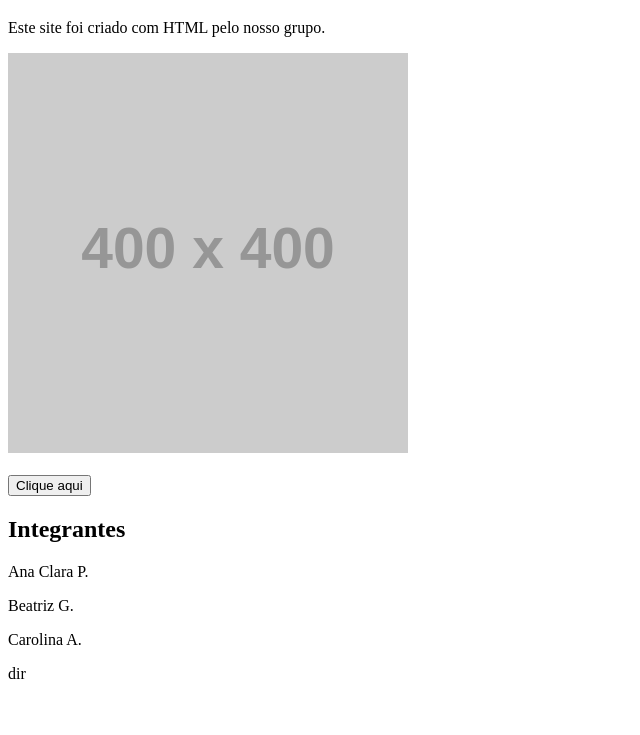
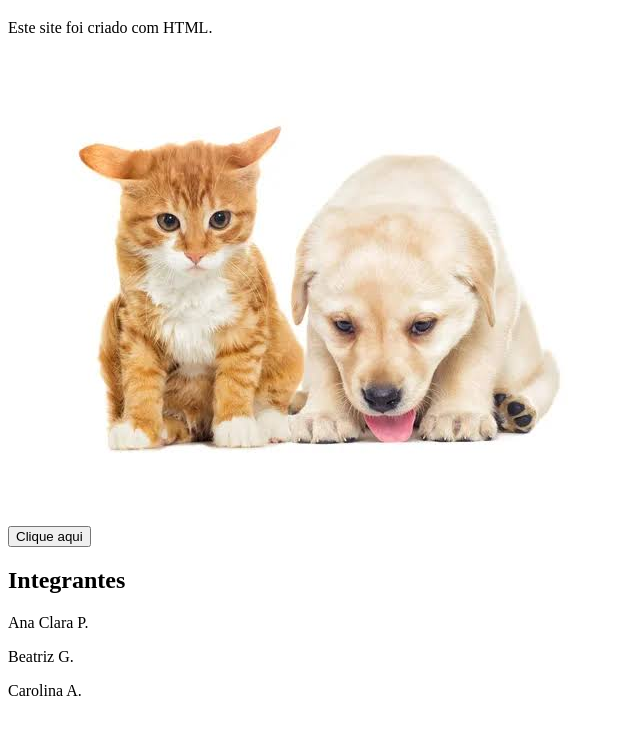
Before and after one commit to Carol-Linda/Trabalho-de-VS-CODE-18.9, a plain HTML site: page index.html in a window 1280 px wide. Shown: the part 61-796 px from the top of the page, without its empty margins (0-640 px from the left). Drawn offline with Linux system fonts and the light colour scheme; placeholder pictures from the web are drawn by us.

Commit message:
feat: adiciona imagem ao site

```diff
--- a/index.html
+++ b/index.html
@@ -8,9 +8,9 @@
 
     <h1>Bem-vindo(a) ao nosso site!</h1>
 
-    <p>Este site foi criado com HTML pelo nosso grupo.</p>
+    <p>Este site foi criado com HTML.</p>
 
-    <img src="https://via.placeholder.com/400" alt="Imagem do site">
+    <img src="imagem.jpg" alt="Imagem do site">
 
     <br><br>
 
@@ -21,6 +21,5 @@
     <p>Ana Clara P.</p>
     <p>Beatriz G.</p>
     <p>Carolina A.</p>
-    dir
 </body>
 </html>
```
Also changed, not shown: imagem.jpg (added).
